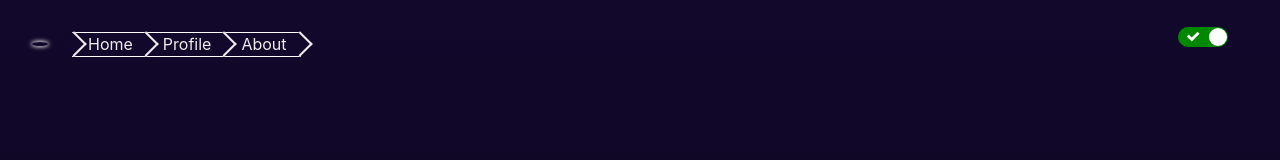
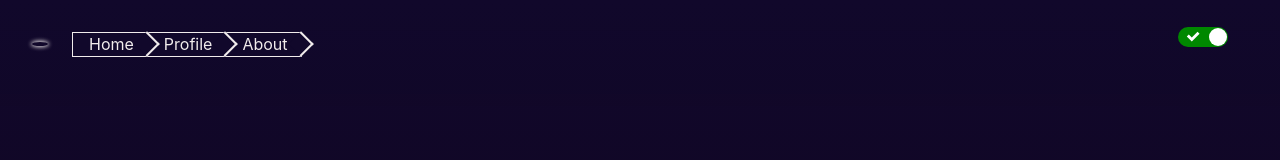
Before and after one commit to 2705srinivas/cover-page, a React (Create React App) app: page / in a window 1280 px wide. Shown: the top 160 px of the page. Built offline with nearby package versions, Linux system fonts and the light colour scheme; some icons are missing.

Commit message:
style changes

```diff
--- a/src/App.css
+++ b/src/App.css
@@ -100,7 +100,7 @@
 .menu-item:hover .color-change{
   background: var(--text-color);
 }
-/* .menu-item::before{
+/* .arrow-before::before{
   content:'';
   background-color: transparent;
   position: absolute;
--- a/src/App.tsx
+++ b/src/App.tsx
@@ -46,12 +46,13 @@ const MenuBar = () => {
     </div>
     {open && <div style={{
       width:'fit-content', margin:'0 24px',userSelect:'none',
-      display:'flex',height: '100%',border: 'solid white',
-      borderWidth: '1px 0'
-      //  ,borderTop:'1px solid white',borderBottom:'1px solid white'
+      display:'flex',height: '100%',border: 'solid var(--text-color)',
+      borderWidth: '1px 0 1px 1px'
       }}>
 
-      <div className="menu-item" onClick={() => {scrollSmoothTo('home-id')}} ><RightArrow color={'var(--text-color)'}/>Home <RightArrow change color={'var(--text-color)'} right={'-8px'}/></div>
+      <div className="menu-item " onClick={() => {scrollSmoothTo('home-id')}} >
+        {/* <RightArrow color={'var(--text-color)'}/> */}
+        Home <RightArrow change color={'var(--text-color)'} right={'-8px'}/></div>
 
       <div className="menu-item" onClick={() => {scrollSmoothTo('work-experience-id')}} >Profile <RightArrow change color={'var(--text-color)'} right={'-8px'}/></div>
 
```
